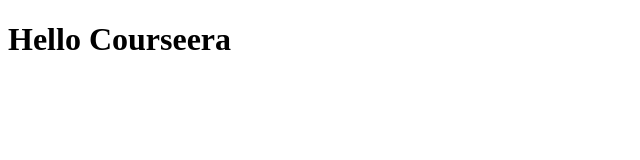
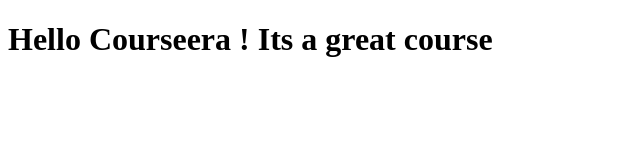
Before and after one commit to vevikram/coursera-test, a plain HTML site: page site/index.html in a window 1280 px wide. Shown: the whole page, without its empty margins (0-640 px from the left). Drawn offline with Linux system fonts and the light colour scheme.

Commit message:
small addition

```diff
--- a/site/index.html
+++ b/site/index.html
@@ -4,6 +4,6 @@
 	<title>Hello Coursea!</title>
 </head>
 <body>
-<h1>Hello Courseera</h1>
+<h1>Hello Courseera ! Its a great course</h1>
 </body>
 </html>
```
